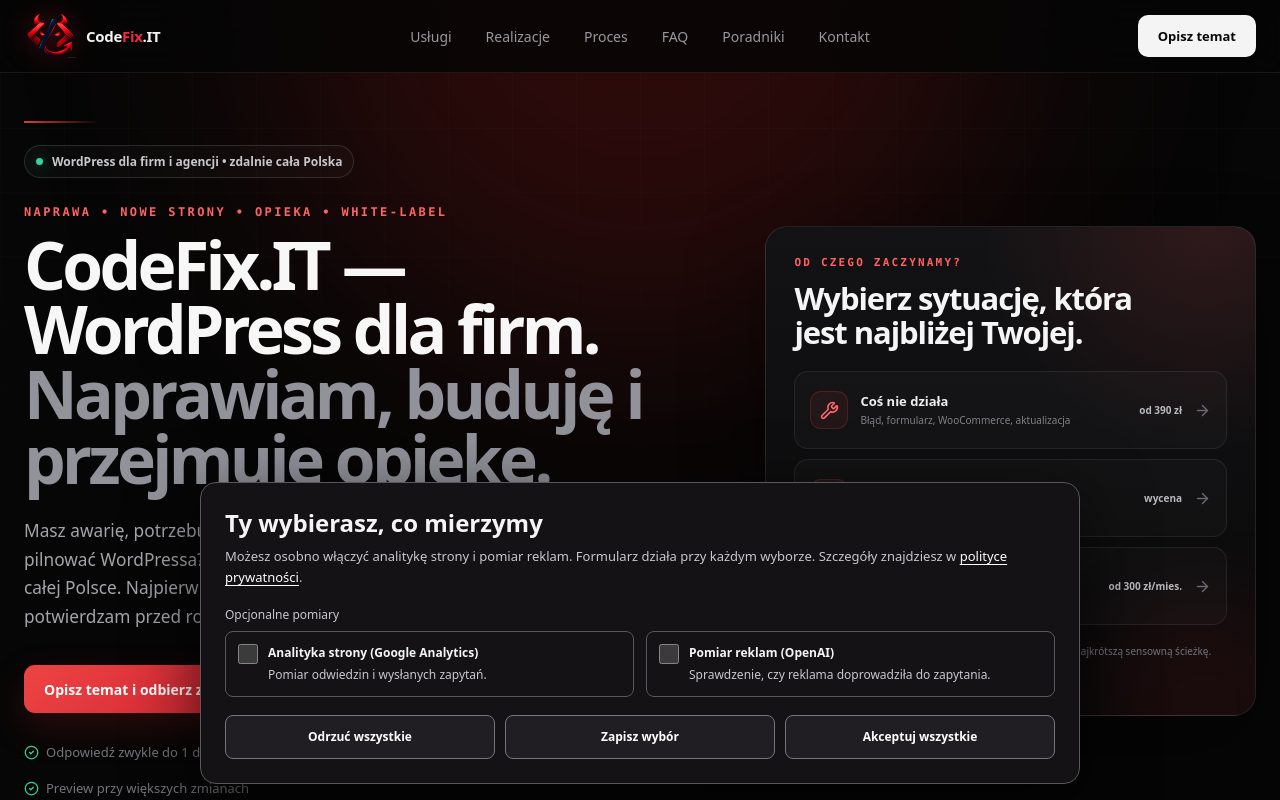
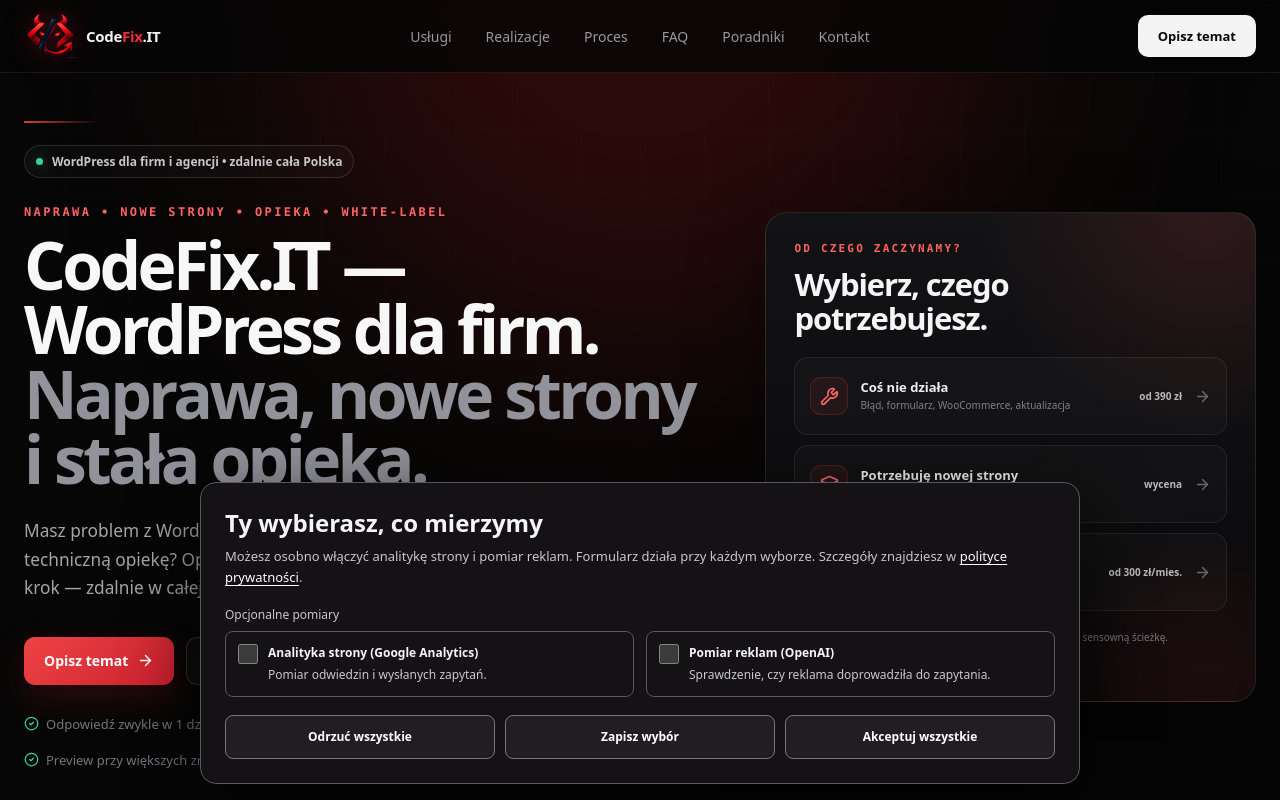
Before and after one commit to wwwCodeFixIT/CodeFix.IT---Portfolio-Short, a React (Vite) app: page / in a window 1280 px wide. Shown: the top 800 px of the page. Built offline with nearby package versions, Linux system fonts and the light colour scheme.

Commit message:
feat(home): sharpen hero conversion copy

```diff
--- a/src/pages/HomepageV1.tsx
+++ b/src/pages/HomepageV1.tsx
@@ -466,19 +466,18 @@ export function HomepageV1() {
 
             <h1 className="cf-title">
               CodeFix.IT — WordPress dla firm.
-              <span className="cf-title-muted">Naprawiam, buduję i przejmuję opiekę.</span>
+              <span className="cf-title-muted">Naprawa, nowe strony i stała opieka.</span>
             </h1>
 
             <p className="cf-lead">
-              Masz awarię, potrzebujesz nowej strony albo chcesz przestać samodzielnie pilnować WordPressa?
-              Pomagam firmom oraz zespołom agencyjnym zdalnie w całej Polsce. Najpierw ustalam problem,
-              zakres i sposób współpracy, a cenę potwierdzam przed rozpoczęciem prac.
+              Masz problem z WordPressem, potrzebujesz nowej strony albo chcesz oddać techniczną opiekę?
+              Opisz temat. Przed startem potwierdzam zakres, cenę i kolejny krok — zdalnie w całej Polsce.
             </p>
 
             <div className="cf-actions">
               <a href="#contact" className="cf-button cf-button-primary"
                 onClick={() => trackHomepageEvent('homepage_cta_click', { placement: 'hero_primary_generic' })}>
-                Opisz temat i odbierz zakres
+                Opisz temat
                 <ArrowRight size={17} aria-hidden="true" />
               </a>
               <a href="#work" className="cf-button cf-button-secondary"
@@ -490,7 +489,7 @@ export function HomepageV1() {
             <div className="cf-proof" aria-label="Standard pracy">
               <span className="cf-proof-item">
                 <CheckCircle2 size={15} aria-hidden="true" />
-                Odpowiedź zwykle do 1 dnia roboczego
+                Odpowiedź zwykle w 1 dzień roboczy
               </span>
               <span className="cf-proof-item">
                 <CheckCircle2 size={15} aria-hidden="true" />
@@ -505,7 +504,7 @@ export function HomepageV1() {
 
           <aside className="cf-hero-paths" aria-labelledby="cf-hero-paths-title">
             <p className="cf-section-kicker">Od czego zaczynamy?</p>
-            <h2 id="cf-hero-paths-title">Wybierz sytuację, która jest najbliżej Twojej.</h2>
+            <h2 id="cf-hero-paths-title">Wybierz, czego potrzebujesz.</h2>
 
             <div className="cf-hero-path-list">
               <a
@@ -552,7 +551,7 @@ export function HomepageV1() {
             </div>
 
             <p className="cf-hero-path-help">
-              Nie wiesz, co wybrać? Podeślij URL i opisz objaw — dobiorę najkrótszą sensowną ścieżkę.
+              Nie wiesz? Podeślij URL i opisz problem — wskażę najkrótszą sensowną ścieżkę.
             </p>
             <a
               href="/dla-agencji-wordpress/"
@@ -1149,7 +1148,7 @@ export function HomepageV1() {
         >
           <span>
             <strong>Opisz temat</strong>
-            <small>Odpowiedź zwykle do 1 dnia roboczego</small>
+            <small>Zakres i cena przed startem</small>
           </span>
           <ArrowRight size={18} aria-hidden="true" />
       </a>
```
